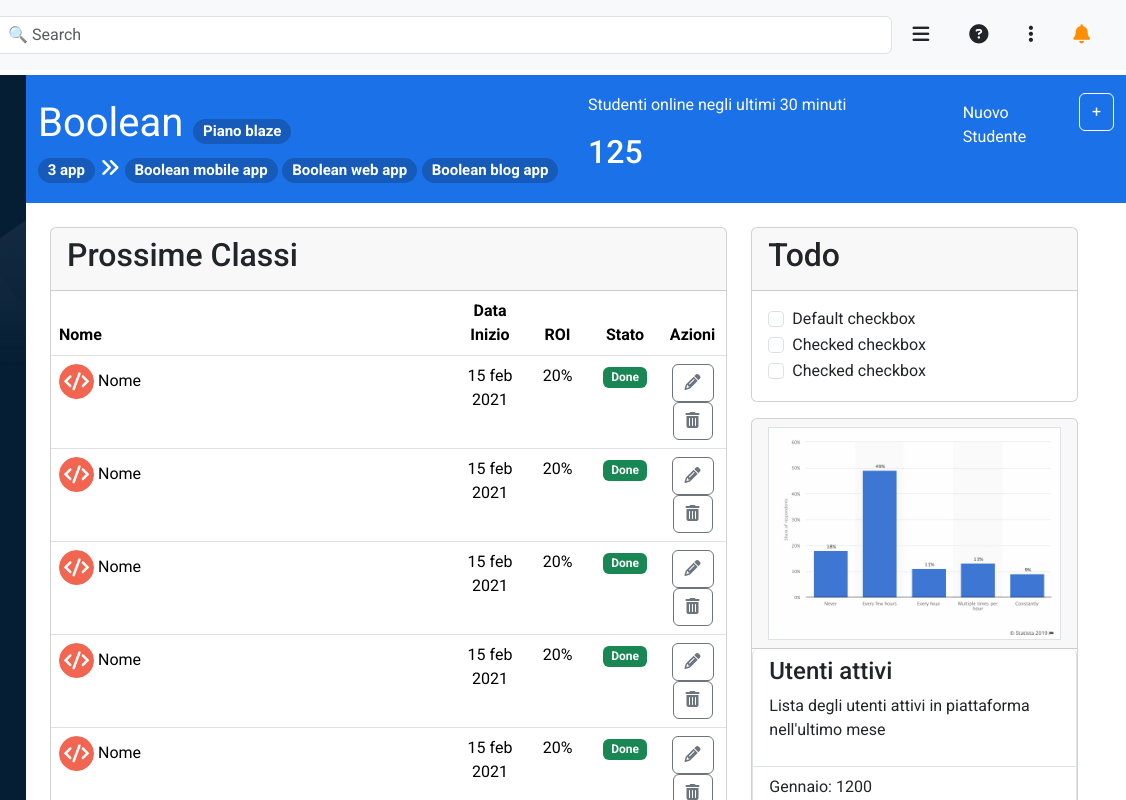
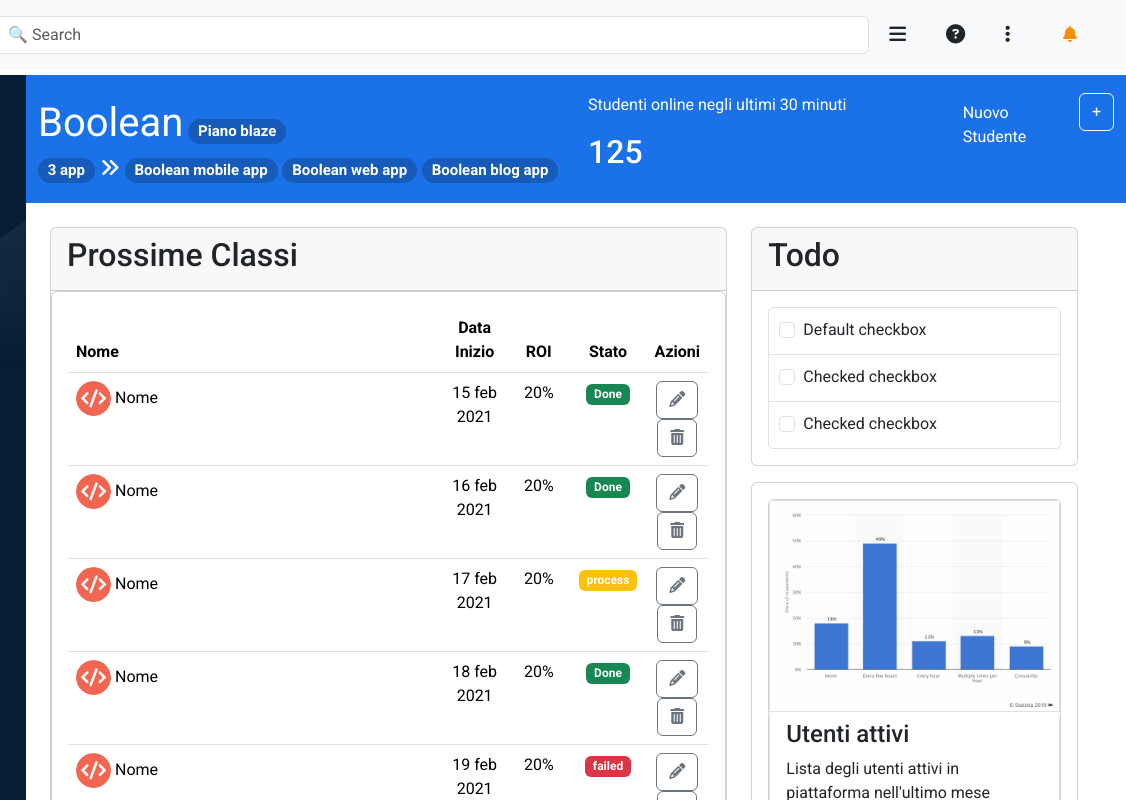
Before and after one commit to AngeloC89/html-css-bootstrap-dashboard, a plain HTML site: page index.html in a window 1280 px wide. Shown: the full height of the page, 154-1280 px from the left. Drawn offline with nearby package versions, Linux system fonts and the light colour scheme.

Commit message:
added dropdown

```diff
--- a/css/style.css
+++ b/css/style.css
@@ -14,6 +14,10 @@
 
 body {
     font-family: "Roboto", sans-serif;
+}
+
+li{
+    list-style: none;
 }
 
 .debug {
@@ -69,24 +73,28 @@ header {
 
 .side div {
     margin: 10px;
+    padding: 4px 0px;
+}
+
+.side>div:hover {
+    background-color: #eeeeee98;
+    cursor: pointer;
 }
 
 
 
 /* *********** ******** ************************ */
 
-a {
-    color: var(--color-primary);
-    text-decoration: none;
-}
+
 
 main {
     height: 100%;
     width: calc(100% - 180px);
-    overflow-y: auto;
+
     padding-top: 73px;
 }
 
+/* *********** top - main ***************** */
 #top-main {
 
     height: 130px;
@@ -100,7 +108,7 @@ main {
 .plus-hover {
     color: white;
     border: 1px solid white;
-    flex-direction:;
+    flex-direction: ;
 
 }
 
@@ -111,11 +119,10 @@ main {
     background-color: white;
 }
 
-#bottom-main {
-    background-color: var(--color-primary);
+/* ********** bottom - main ****************** */
+#bottom-main {}
 
-}
-
+/* ****** first card **++ */
 .img-table {
     width: 35px;
     height: 100%;
@@ -127,17 +134,10 @@ main {
     text-align: center;
 }
 
-.side div {
-    padding: 4px 0px;
-}
 
-.side>div:hover {
-    background-color: #eeeeee98;
-    cursor: pointer;
-}
+.todo li{
+    padding: 10px;
 
-.nav-main {
-    width: calc(100% / 3);
 
 }
 
--- a/index.html
+++ b/index.html
@@ -35,7 +35,21 @@
           <div><i class="fa-solid fa-bars"></i></div>
           <div><i class="fa-solid fa-circle-question"></i></div>
           <div><i class="fa-solid fa-ellipsis-vertical"></i></div>
-          <div><i class="fas fa-bell"></i></div>
+          <div class="btn-group dropstart">
+            <button type="button" class="btn " data-bs-toggle="dropdown" aria-expanded="false">
+              <i class="fas fa-bell"></i>
+            </button>
+            <ul class="dropdown-menu p-3">
+              <li class="m-2"><a class="text-decoration-none text-black fw-bold  " href="#">Link</a></li>
+              <li class="m-2"><a class="text-decoration-none text-black fw-bold  " href="#">Link</a></li>
+              <li class="m-2"><a class="text-decoration-none text-black fw-bold  " href="#">Link</a></li>
+
+              <!-- Dropdown menu links -->
+            </ul>
+          </div>
+
+
+
         </div>
       </div>
     </nav>
@@ -69,13 +83,13 @@
 
 
     <main>
-      <div>
+      <div class="overflow-y-auto h-100">
         <div id="top-main" class="d-flex align-items-center flex-w text-white">
           <div class="container-fluid">
             <div class="row">
               <div class="col-6  fs-5 ">
                 <div>
-                  <span class="fs-1">Boolean </span>
+                  <span class="fs-1">Boolean</span>
                   <span class="badge-b badge rounded-pill">Piano blaze</span>
                 </div>
                 <span class="badge-b badge rounded-pill">3 app</span>
@@ -96,8 +110,8 @@
                 <p class="m-2 ">Nuovo Studente</p>
 
 
-                  <span class="btn plus-hover d-flex align-self-start" data-bs-toggle="offcanvas" data-bs-target="#offcanvasRight"
-                  aria-controls="offcanvasRight">+
+                <span class="btn plus-hover d-flex align-self-start" data-bs-toggle="offcanvas"
+                  data-bs-target="#offcanvasRight" aria-controls="offcanvasRight">+
                 </span>
                 <div class="offcanvas offcanvas-end" tabindex="-1" id="offcanvasRight"
                   aria-labelledby="offcanvasRightLabel">
@@ -201,7 +215,8 @@
                 <div class="card-header">
                   <h2>Prossime Classi</h2>
                 </div>
-                <table class="table">
+                <div class="card p-3">
+                  <table class="table table-hover">
 
                     <thead>
                       <tr>
@@ -230,7 +245,7 @@
                         <td>
                           <div><img class="img-table" class="img-fluid " src="img/class-avatar.jpg" alt=""> Nome</div>
                         </td>
-                      <td class="text-center">15 feb 2021</td>
+                        <td class="text-center">16 feb 2021</td>
                         <td class="text-center">20%</td>
                         <td class="text-center"><span class="badge text-bg-success ">Done</span></td>
                         <td class="text-center"><button type="button" class="btn btn-outline-secondary"><i
@@ -242,7 +257,19 @@
                         <td>
                           <div><img class="img-table" class="img-fluid " src="img/class-avatar.jpg" alt=""> Nome</div>
                         </td>
-                      <td class="text-center">15 feb 2021</td>
+                        <td class="text-center">17 feb 2021</td>
+                        <td class="text-center">20%</td>
+                        <td class="text-center"><span class="badge text-bg-warning text-white  ">process</span></td>
+                        <td class="text-center"><button type="button" class="btn btn-outline-secondary"><i
+                              class="fa-solid fa-pencil"></i></button><button type="button"
+                            class="btn btn-outline-secondary"><i class="fa-solid fa-trash-can"></i></button>
+                        </td>
+                      </tr>
+                      <tr>
+                        <td>
+                          <div><img class="img-table" class="img-fluid " src="img/class-avatar.jpg" alt=""> Nome</div>
+                        </td>
+                        <td class="text-center">18 feb 2021</td>
                         <td class="text-center">20%</td>
                         <td class="text-center"><span class="badge text-bg-success ">Done</span></td>
                         <td class="text-center"><button type="button" class="btn btn-outline-secondary"><i
@@ -254,7 +281,19 @@
                         <td>
                           <div><img class="img-table" class="img-fluid " src="img/class-avatar.jpg" alt=""> Nome</div>
                         </td>
-                      <td class="text-center">15 feb 2021</td>
+                        <td class="text-center">19 feb 2021</td>
+                        <td class="text-center">20%</td>
+                        <td class="text-center"><span class="badge text-bg-danger ">failed</span></td>
+                        <td class="text-center"><button type="button" class="btn btn-outline-secondary"><i
+                              class="fa-solid fa-pencil"></i></button><button type="button"
+                            class="btn btn-outline-secondary"><i class="fa-solid fa-trash-can"></i></button>
+                        </td>
+                      </tr>
+                      <tr>
+                        <td>
+                          <div><img class="img-table" class="img-fluid " src="img/class-avatar.jpg" alt=""> Nome</div>
+                        </td>
+                        <td class="text-center">20 feb 2021</td>
                         <td class="text-center">20%</td>
                         <td class="text-center"><span class="badge text-bg-success ">Done</span></td>
                         <td class="text-center"><button type="button" class="btn btn-outline-secondary"><i
@@ -266,9 +305,9 @@
                         <td>
                           <div><img class="img-table" class="img-fluid " src="img/class-avatar.jpg" alt=""> Nome</div>
                         </td>
-                      <td class="text-center">15 feb 2021</td>
+                        <td class="text-center">21 feb 2021</td>
                         <td class="text-center">20%</td>
-                      <td class="text-center"><span class="badge text-bg-success ">Done</span></td>
+                        <td class="text-center"><span class="badge text-bg-danger ">failed</span></td>
                         <td class="text-center"><button type="button" class="btn btn-outline-secondary"><i
                               class="fa-solid fa-pencil"></i></button><button type="button"
                             class="btn btn-outline-secondary"><i class="fa-solid fa-trash-can"></i></button>
@@ -278,31 +317,7 @@
                         <td>
                           <div><img class="img-table" class="img-fluid " src="img/class-avatar.jpg" alt=""> Nome</div>
                         </td>
-                      <td class="text-center">15 feb 2021</td>
-                      <td class="text-center">20%</td>
-                      <td class="text-center"><span class="badge text-bg-success ">Done</span></td>
-                      <td class="text-center"><button type="button" class="btn btn-outline-secondary"><i
-                            class="fa-solid fa-pencil"></i></button><button type="button"
-                          class="btn btn-outline-secondary"><i class="fa-solid fa-trash-can"></i></button>
-                      </td>
-                    </tr>
-                    <tr>
-                      <td>
-                        <div><img class="img-table" class="img-fluid " src="img/class-avatar.jpg" alt=""> Nome</div>
-                      </td>
-                      <td class="text-center">15 feb 2021</td>
-                      <td class="text-center">20%</td>
-                      <td class="text-center"><span class="badge text-bg-success ">Done</span></td>
-                      <td class="text-center"><button type="button" class="btn btn-outline-secondary"><i
-                            class="fa-solid fa-pencil"></i></button><button type="button"
-                          class="btn btn-outline-secondary"><i class="fa-solid fa-trash-can"></i></button>
-                      </td>
-                    </tr>
-                    <tr>
-                      <td>
-                        <div><img class="img-table" class="img-fluid " src="img/class-avatar.jpg" alt=""> Nome</div>
-                      </td>
-                      <td class="td-card">15 feb 2021</td>
+                        <td class="td-card">22 feb 2021</td>
                         <td class="td-card">20%</td>
                         <td class="td-card"><span class="badge text-bg-success ">Done</span></td>
                         <td class="td-card"><button type="button" class="btn btn-outline-secondary"><i
@@ -314,7 +329,9 @@
                   </table>
                 </div>
 
+              </div>
 
+              <!-- ****** faq **************** -->
               <!-- seconda card con accordion menù -->
               <div class="card">
                 <div class="card-header">
@@ -378,42 +395,48 @@
                 </div>
               </div>
             </div>
-
+            <!-- *********** todo *************  -->
             <div class="col-12 col-lg-4">
               <!-- terza card "todo" con input check -->
               <div class="card mb-3">
                 <div class="card-header">
                   <h2>Todo</h2>
                 </div>
-                <div class="m-3">
 
+                <ul class="todo list-group p-3">
+                  <li class="list-group-item">
                     <div class="form-check">
                       <input class="form-check-input" type="checkbox" value="" id="flexCheckDefault">
                       <label class="form-check-label" for="flexCheckDefault">
                         Default checkbox
                       </label>
                     </div>
+                  </li>
+                  <li class="list-group-item">
                     <div class="form-check">
                       <input class="form-check-input" type="checkbox" value="" id="flexCheckChecked">
                       <label class="form-check-label" for="flexCheckChecked">
                         Checked checkbox
                       </label>
                     </div>
+                  </li>
+                  <li class="list-group-item">
                     <div class="form-check">
-                    <input class="form-check-input" type="checkbox" value="" id="flexCheckChecked">
+                      <input class="form-check-input" type="checkbox" value="" id="fcked">
                       <label class="form-check-label" for="flexCheckChecked">
                         Checked checkbox
                       </label>
                     </div>
+                  </li>
+                </ul>
               </div>
-              </div>
-              <!-- ultima card con grafico -->
+              <!--*********** ultima card con grafico ***** -->
+              <div class="card p-3">
                 <div class="card">
-                <div>
-                  <div class="card-header">
                   <img class="img-fluid border" src="img/stats.jpeg" alt="">
-                  </div>
-                  <ul class="list-group border-top-0">
+
+
+                  <ul class="list-group border-0">
                     <li class="list-group-item border-top-0 ">
                       <h4>Utenti attivi</h4>
                       <p>Lista degli utenti attivi in piattaforma nell'ultimo mese</p>
@@ -423,8 +446,11 @@
                     <li class="list-group-item">Marzo:1500</li>
                     <li class="list-group-item"><a href="#">Visualizza report approfondito</a></li>
                   </ul>
+
+
                 </div>
               </div>
+
 
             </div>
           </div>
```
Lines whose indentation alone changed are shown as unchanged.
